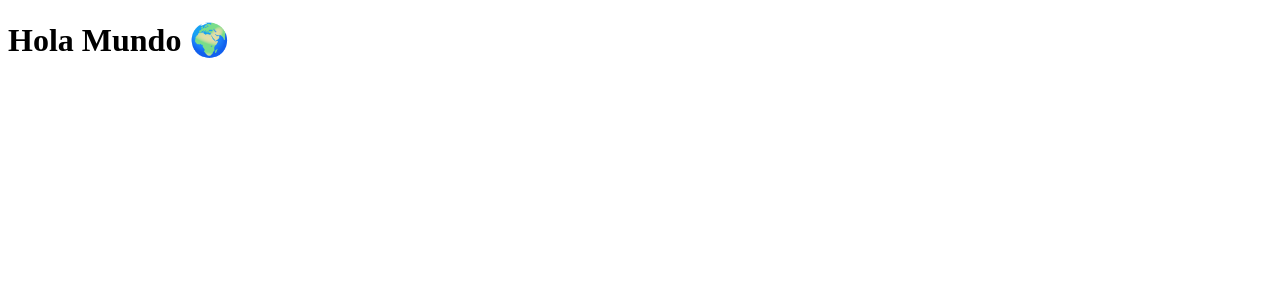
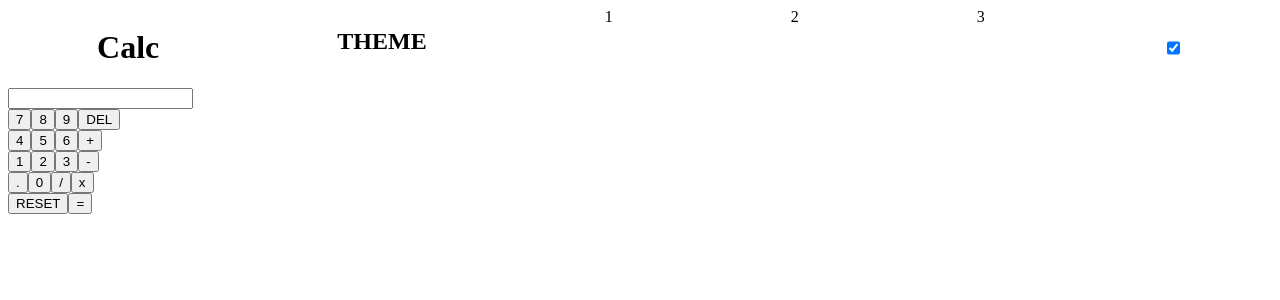
Before and after one commit to DanielaCueto/calculator-app, a React (Create React App) app: page / in a window 1280 px wide. Shown: the top 300 px of the page. Built offline with nearby package versions, Linux system fonts and the light colour scheme.

Commit message:
installed sass

```diff
--- a/package.json
+++ b/package.json
@@ -6,6 +6,7 @@
     "@testing-library/jest-dom": "^5.16.1",
     "@testing-library/react": "^12.1.2",
     "@testing-library/user-event": "^13.5.0",
+    "node-sass": "^7.0.0",
     "react": "^17.0.2",
     "react-dom": "^17.0.2",
     "react-scripts": "5.0.0",
--- a/src/components/App.js
+++ b/src/components/App.js
@@ -1,10 +1,52 @@
-import "../styles/App.css";
+import "../styles/App.scss";
 
 function App() {
   return (
-    <div>
-      <h1>Hola Mundo 🌍</h1>
-    </div>
+    <>
+      <header className="header">
+        <h1>Calc</h1>
+        <h2>THEME</h2>
+        <span>1</span>
+        <span>2</span>
+        <span>3</span>
+          <input type="checkbox" checked/>
+
+      </header>
+      <section>
+        <input type="text" />
+      </section>
+      <section>
+        <button>7</button>
+        <button>8</button>
+        <button>9</button>
+        <button>DEL</button>
+      </section>
+      <section>
+        <button>4</button>
+        <button>5</button>
+        <button>6</button>
+        <button>+</button>
+      </section>
+      <section>
+        <button>1</button>
+        <button>2</button>
+        <button>3</button>
+        <button>-</button>
+        <label class="switch">
+
+        </label>
+      </section>
+      <section>
+        <button>.</button>
+        <button>0</button>
+        <button>/</button>
+        <button>x</button>
+      </section>
+      <section>
+        <button>RESET</button>
+        <button>=</button>
+      </section>
+    </>
   );
 }
 
--- a/src/styles/App.css
+++ /dev/null
@@ -1,38 +0,0 @@
-.App {
-  text-align: center;
-}
-
-.App-logo {
-  height: 40vmin;
-  pointer-events: none;
-}
-
-@media (prefers-reduced-motion: no-preference) {
-  .App-logo {
-    animation: App-logo-spin infinite 20s linear;
-  }
-}
-
-.App-header {
-  background-color: #282c34;
-  min-height: 100vh;
-  display: flex;
-  flex-direction: column;
-  align-items: center;
-  justify-content: center;
-  font-size: calc(10px + 2vmin);
-  color: white;
-}
-
-.App-link {
-  color: #61dafb;
-}
-
-@keyframes App-logo-spin {
-  from {
-    transform: rotate(0deg);
-  }
-  to {
-    transform: rotate(360deg);
-  }
-}
--- /dev/null
+++ b/src/styles/App.scss
@@ -0,0 +1,7 @@
+
+.header {
+  display: flex;
+
+  justify-content: space-around;
+
+}
```
Also changed, not shown: 1 other file (tests, documents, lock files or other folders).
